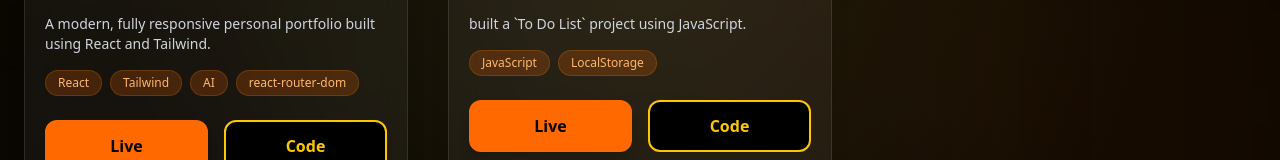
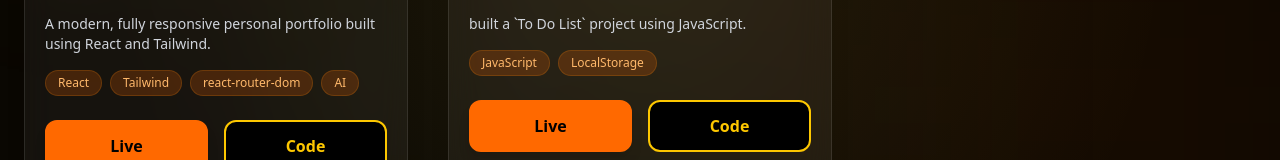
Before and after one commit to HimanshuKumarShahi/chai-aur-react, a React (Vite) app in the folder Portfolio/: page /projects in a window 1280 px wide. Shown: the part 463-623 px from the top of the page. Built offline with nearby package versions, Linux system fonts and the light colour scheme.

Commit message:
simple change.

```diff
--- a/Portfolio/src/components/Projects/Project.jsx
+++ b/Portfolio/src/components/Projects/Project.jsx
@@ -5,7 +5,7 @@ const projects = [
     title: "Portfolio Website",
     img: "/project_1.png",
     desc: "A modern, fully responsive personal portfolio built using React and Tailwind.",
-    tech: ["React", "Tailwind", "AI","react-router-dom"],
+    tech: ["React", "Tailwind","react-router-dom","AI"],
     live: "https://portfolio-ashen-seven-eq9e6jhzvm.vercel.app/",
     code: "https://github.com/HimanshuKumarShahi",
   },
```
